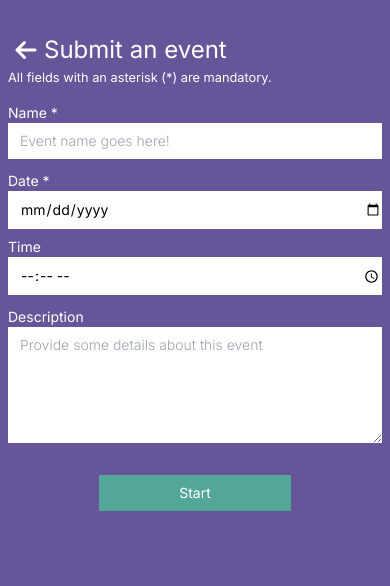
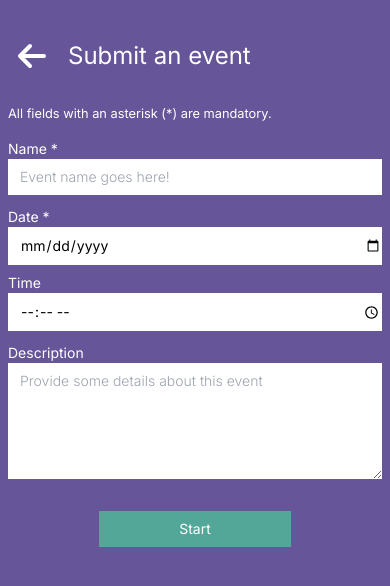
Before and after one commit to ruslanguns/portfolio-apps, a Next.js app in the folder 1-CountDown-Timer/app/: page /1 in a window 390 px wide. Shown: the top 586 px of the page. Built offline with nearby package versions, Linux system fonts and the light colour scheme.

Commit message:
Make back button icon bigger

```diff
--- a/1-CountDown-Timer/app/components/Heading.js
+++ b/1-CountDown-Timer/app/components/Heading.js
@@ -6,13 +6,13 @@ const Heading = ({ icon: Icon, title, ...props }) => {
 
   return (
     <div
-      className="relative flex flex-row items-center leading-[2.5rem] sm:h-14"
+      className="relative mb-6 flex flex-row items-center leading-[2.5rem] sm:h-14"
       {...props}
     >
       {Icon && (
         <Icon
           onClick={() => router.push('/')}
-          className="left-0 w-9 h-9 sm:absolute sm:inline sm:-left-24 sm:w-14 sm:h-14 hover:cursor-pointer"
+          className="left-0 w-12 h-12 mr-3 sm:absolute sm:inline sm:-left-24 sm:w-14 sm:h-14 hover:cursor-pointer"
         />
       )}
       <Title title={title} />
```
